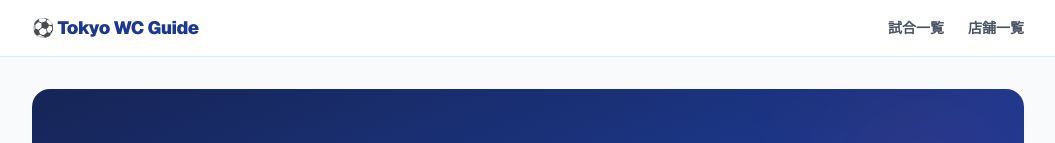
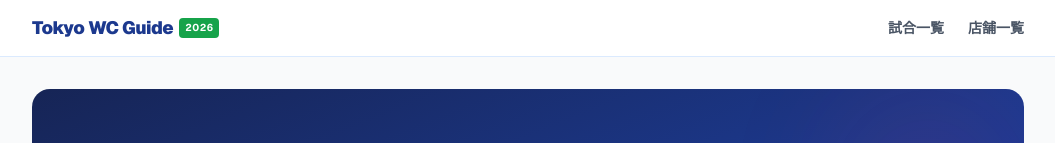
Before and after one commit to ryoyayamamoto-commits/tokyo-wc-guide, a Next.js app: page / in a window 1280 px wide. Shown: the top 143 px of the page, without its empty margins (112-1167 px from the left). Built offline with nearby package versions, Linux system fonts and the light colour scheme; no server answers; the database is empty.

Commit message:
Redesign nav logo: remove emoji, add 2026 badge

```diff
--- a/components/layout/Header.tsx
+++ b/components/layout/Header.tsx
@@ -4,8 +4,11 @@ export function Header() {
   return (
     <header className="border-b bg-white sticky top-0 z-50 border-blue-100">
       <div className="max-w-5xl mx-auto px-4 h-14 flex items-center justify-between">
-        <Link href="/" className="font-black text-lg text-blue-900 tracking-tight">
-          ⚽ Tokyo WC Guide
+        <Link href="/" className="flex items-center gap-[6px] font-black text-lg text-blue-900 tracking-tight">
+          Tokyo WC Guide
+          <span style={{ backgroundColor: '#16a34a', color: '#ffffff', fontSize: '10px', fontWeight: 700, padding: '2px 6px', borderRadius: '4px', letterSpacing: '0.05em' }}>
+            2026
+          </span>
         </Link>
         <nav className="flex gap-6 text-sm font-bold">
           <Link href="/matches" className="text-gray-600 hover:text-blue-900 transition-colors">
```
